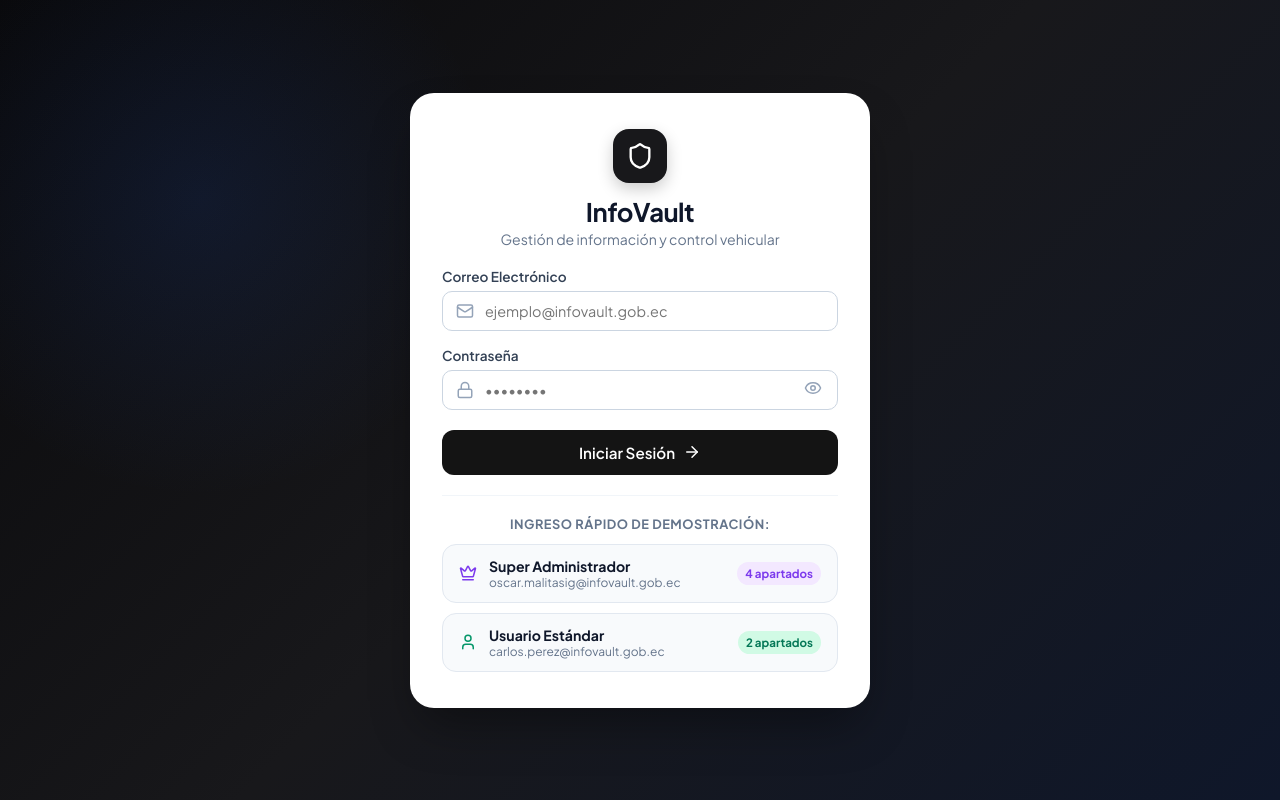
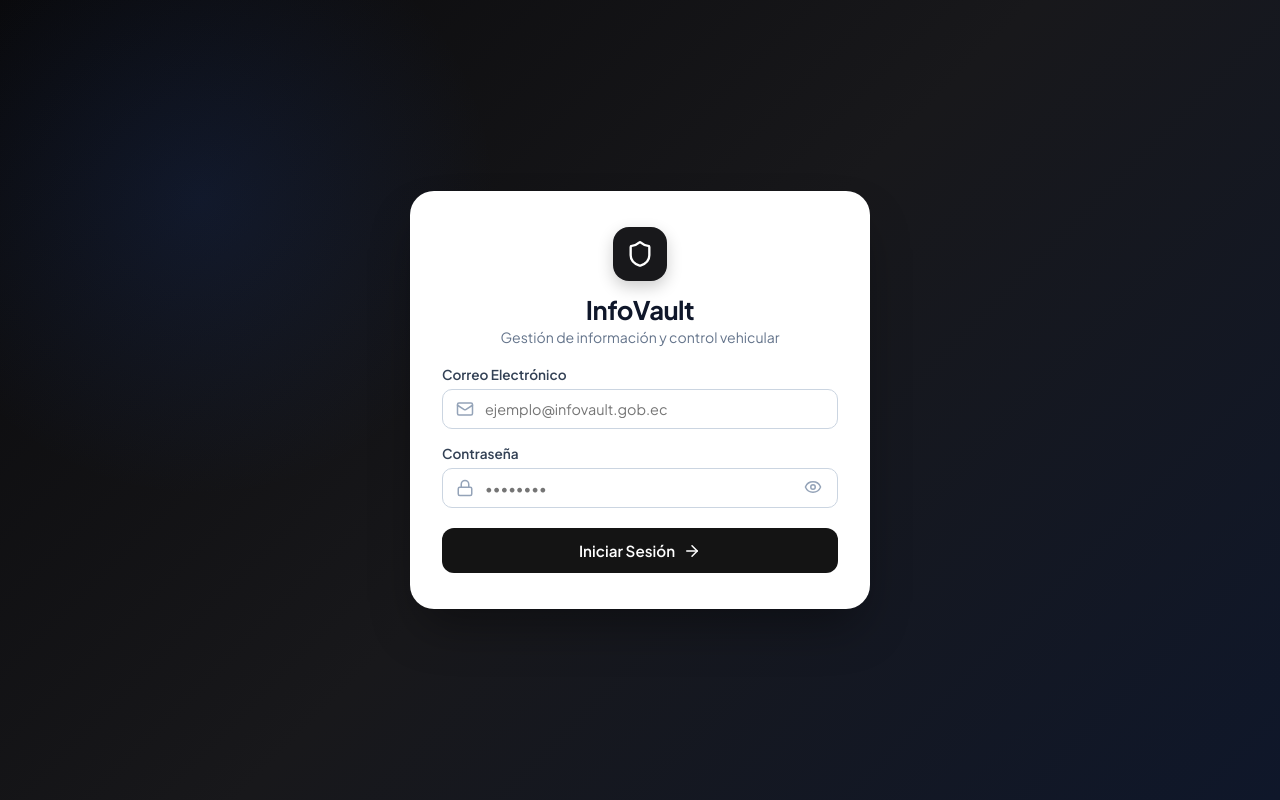
Before and after one commit to L-S16/VEHICULOS, a React (Vite) app: page / in a window 1280 px wide. Built offline with nearby package versions, Linux system fonts and the light colour scheme.

Commit message:
Remove demo access buttons from Login and header switcher

```diff
--- a/src/components/Header.jsx
+++ b/src/components/Header.jsx
@@ -1,40 +1,14 @@
 import React from 'react';
-import { Crown, UserCheck, RefreshCw, Sparkles, LogOut } from 'lucide-react';
+import { RefreshCw, LogOut, Shield } from 'lucide-react';
 
-export default function Header({ activeRole, setActiveRole, currentUser, setCurrentUser, allUsers, onResetDemoData, onLogout }) {
-  const handleRoleChange = (roleKey) => {
-    setActiveRole(roleKey);
-    const foundUser = allUsers.find(u => u.role === roleKey);
-    if (foundUser) {
-      setCurrentUser(foundUser);
-    }
-  };
-
+export default function Header({ activeRole, currentUser, onResetDemoData, onLogout }) {
   return (
     <header className="top-header">
       <div className="header-left">
-        {/* Role Switcher controls for quick testing */}
         <div style={{ display: 'flex', alignItems: 'center', gap: '8px' }}>
-          <span style={{ fontSize: '0.8rem', fontWeight: 600, color: '#64748b', display: 'flex', alignItems: 'center', gap: '4px' }}>
-            <Sparkles size={14} style={{ color: '#f59e0b' }} /> Modo Vista:
+          <span style={{ fontSize: '0.9rem', fontWeight: 700, color: '#0f172a' }}>
+            Sesión: {currentUser?.name || 'Usuario'}
           </span>
-          <div className="role-switcher-container">
-            <button
-              onClick={() => handleRoleChange('superadmin')}
-              className={`role-btn ${activeRole === 'superadmin' ? 'active' : ''}`}
-            >
-              <Crown size={14} style={{ color: activeRole === 'superadmin' ? '#7c3aed' : '#64748b' }} />
-              <span>Super Administrador</span>
-            </button>
-
-            <button
-              onClick={() => handleRoleChange('usuario')}
-              className={`role-btn ${activeRole === 'usuario' ? 'active' : ''}`}
-            >
-              <UserCheck size={14} style={{ color: activeRole === 'usuario' ? '#059669' : '#64748b' }} />
-              <span>Usuario</span>
-            </button>
-          </div>
         </div>
       </div>
 
@@ -57,7 +31,7 @@ export default function Header({ activeRole, setActiveRole, currentUser, setCurr
           fontWeight: 700,
           border: `1px solid ${activeRole === 'superadmin' ? '#e9d5ff' : '#a7f3d0'}`
         }}>
-          {activeRole === 'superadmin' ? '👑 Acceso Total (4 apartados)' : '👤 Acceso Usuario (2 apartados)'}
+          {activeRole === 'superadmin' ? '👑 Super Administrador (4 apartados)' : '👤 Usuario Estándar (2 apartados)'}
         </div>
 
         <button
--- a/src/components/Login.jsx
+++ b/src/components/Login.jsx
@@ -1,5 +1,5 @@
 import React, { useState } from 'react';
-import { Shield, Lock, Mail, Eye, EyeOff, Crown, User, ArrowRight, AlertCircle } from 'lucide-react';
+import { Shield, Lock, Mail, Eye, EyeOff, ArrowRight, AlertCircle } from 'lucide-react';
 
 export default function Login({ onLogin, users }) {
   const [email, setEmail] = useState('');
@@ -32,15 +32,6 @@ export default function Login({ onLogin, users }) {
 
     // Success login
     onLogin(foundUser);
-  };
-
-  const handleQuickLogin = (roleKey) => {
-    const userToLogin = users.find(u => u.role === roleKey && u.status === 'Activo');
-    if (userToLogin) {
-      setEmail(userToLogin.email);
-      setPassword(userToLogin.password || 'admin123');
-      onLogin(userToLogin);
-    }
   };
 
   return (
@@ -107,43 +98,6 @@ export default function Login({ onLogin, users }) {
             <ArrowRight size={18} />
           </button>
         </form>
-
-        {/* Quick Demo Access Section */}
-        <div className="quick-access-section">
-          <span className="quick-access-title">Ingreso Rápido de Demostración:</span>
-
-          <div className="quick-buttons-grid">
-            <button
-              type="button"
-              className="quick-role-btn admin-btn"
-              onClick={() => handleQuickLogin('superadmin')}
-            >
-              <div className="role-btn-content">
-                <Crown size={18} className="role-icon" />
-                <div className="role-btn-text">
-                  <span className="role-name">Super Administrador</span>
-                  <span className="user-email">oscar.malitasig@infovault.gob.ec</span>
-                </div>
-              </div>
-              <span className="badge-perm">4 apartados</span>
-            </button>
-
-            <button
-              type="button"
-              className="quick-role-btn user-btn"
-              onClick={() => handleQuickLogin('usuario')}
-            >
-              <div className="role-btn-content">
-                <User size={18} className="role-icon" />
-                <div className="role-btn-text">
-                  <span className="role-name">Usuario Estándar</span>
-                  <span className="user-email">carlos.perez@infovault.gob.ec</span>
-                </div>
-              </div>
-              <span className="badge-perm">2 apartados</span>
-            </button>
-          </div>
-        </div>
       </div>
     </div>
   );
```
